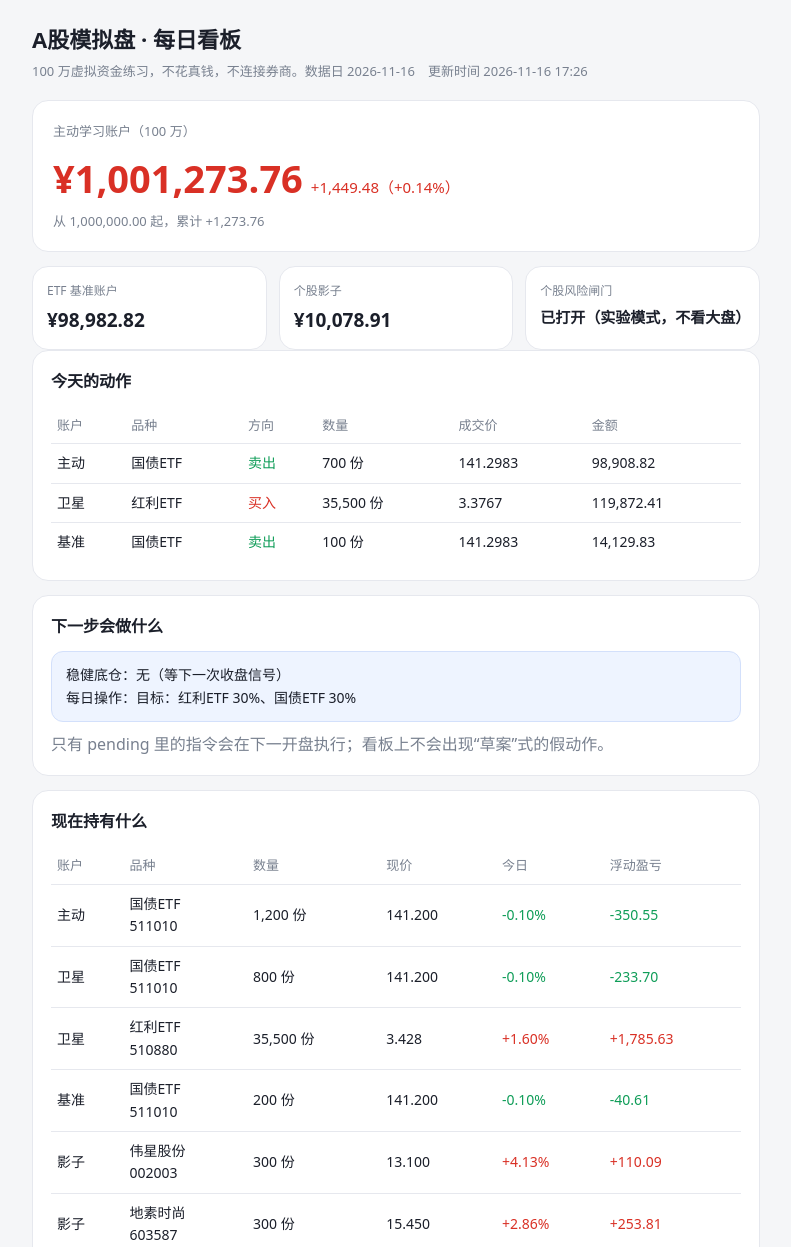
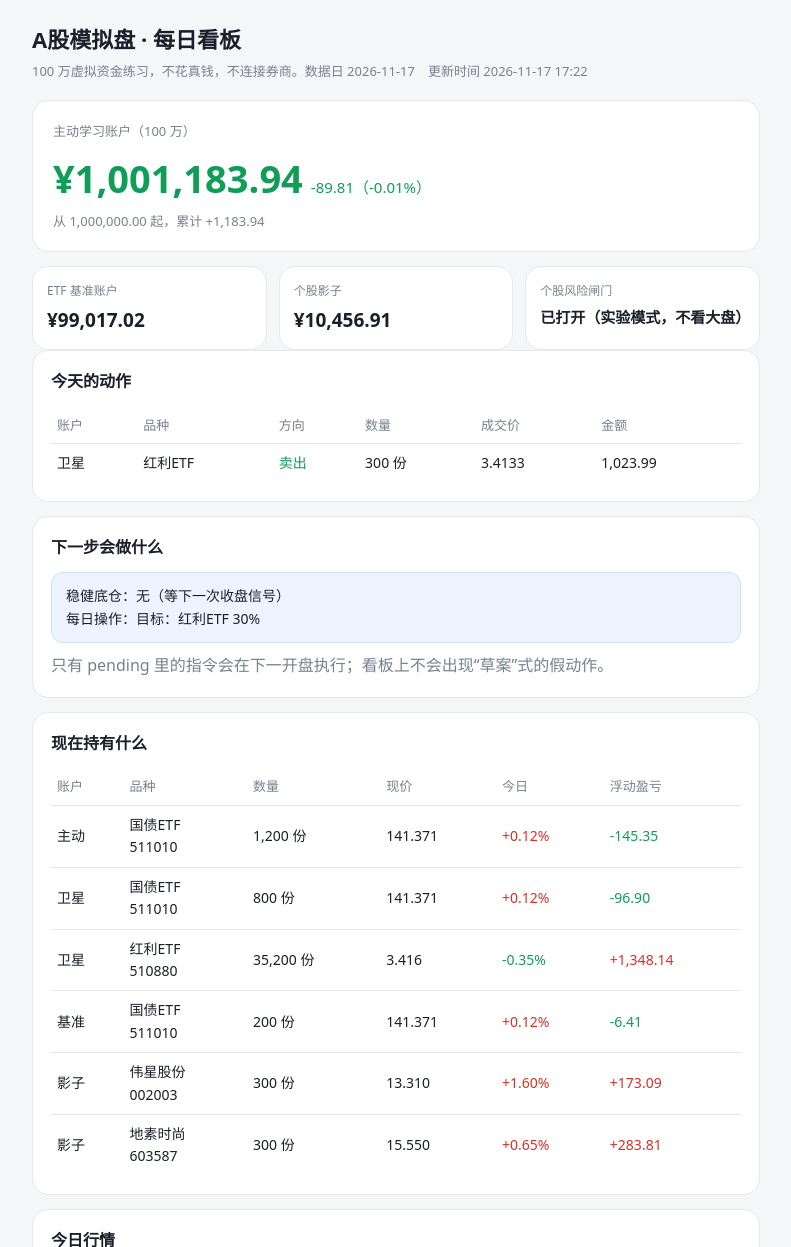
Before and after one commit to LE-CXR/ashare-paper, a plain HTML site: page index.html in a window 1280 px wide. Shown: the top 1247 px of the page, without its empty margins (244-1035 px from the left). Drawn offline with Linux system fonts and the light colour scheme.

Commit message:
chore: 更新看板 2026-11-17 17:22

```diff
--- a/index.html
+++ b/index.html
@@ -33,52 +33,52 @@ footer{color:var(--muted);font-size:12px;margin-top:20px;text-align:center}
 @media(max-width:520px){.grid{grid-template-columns:1fr}.hero .big{font-size:32px}}
 </style></head><body><div class="wrap">
 <h1>A股模拟盘 · 每日看板</h1>
-<div class="sub">100 万虚拟资金练习，不花真钱，不连接券商。数据日 2026-11-16　更新时间 2026-11-16 17:26</div>
+<div class="sub">100 万虚拟资金练习，不花真钱，不连接券商。数据日 2026-11-17　更新时间 2026-11-17 17:22</div>
 
 <div class="hero">
   <div class="label">主动学习账户（100 万）</div>
-  <div class="big up">¥1,001,273.76<small class="up">+1,449.48（+0.14%）</small></div>
-  <div class="sub" style="margin:0">从 1,000,000.00 起，累计 +1,273.76</div>
+  <div class="big down">¥1,001,183.94<small class="down">-89.81（-0.01%）</small></div>
+  <div class="sub" style="margin:0">从 1,000,000.00 起，累计 +1,183.94</div>
 </div>
 
 <div class="grid">
-  <div class="tile"><div class="k">ETF 基准账户</div><div class="v">¥98,982.82</div></div>
-  <div class="tile"><div class="k">个股影子</div><div class="v">¥10,078.91</div></div>
+  <div class="tile"><div class="k">ETF 基准账户</div><div class="v">¥99,017.02</div></div>
+  <div class="tile"><div class="k">个股影子</div><div class="v">¥10,456.91</div></div>
   <div class="tile"><div class="k">个股风险闸门</div><div class="v" style="font-size:15px">已打开（实验模式，不看大盘）</div></div>
 </div>
 
 <div class="card">
   <h2>今天的动作</h2>
-  <table><thead><tr><th>账户</th><th>品种</th><th>方向</th><th>数量</th><th>成交价</th><th>金额</th></tr></thead><tbody><tr><td>主动</td><td>国债ETF</td><td class="down">卖出</td><td>700 份</td><td>141.2983</td><td>98,908.82</td></tr><tr><td>卫星</td><td>红利ETF</td><td class="up">买入</td><td>35,500 份</td><td>3.3767</td><td>119,872.41</td></tr><tr><td>基准</td><td>国债ETF</td><td class="down">卖出</td><td>100 份</td><td>141.2983</td><td>14,129.83</td></tr></tbody></table>
+  <table><thead><tr><th>账户</th><th>品种</th><th>方向</th><th>数量</th><th>成交价</th><th>金额</th></tr></thead><tbody><tr><td>卫星</td><td>红利ETF</td><td class="down">卖出</td><td>300 份</td><td>3.4133</td><td>1,023.99</td></tr></tbody></table>
 </div>
 
 <div class="card">
   <h2>下一步会做什么</h2>
   <div class="next">
     <div>稳健底仓：无（等下一次收盘信号）</div>
-    <div>每日操作：目标：红利ETF 30%、国债ETF 30%</div>
+    <div>每日操作：目标：红利ETF 30%</div>
   </div>
   <p class="quiet" style="margin-top:10px">只有 pending 里的指令会在下一开盘执行；看板上不会出现“草案”式的假动作。</p>
 </div>
 
 <div class="card">
   <h2>现在持有什么</h2>
-  <table><thead><tr><th>账户</th><th>品种</th><th>数量</th><th>现价</th><th>今日</th><th>浮动盈亏</th></tr></thead><tbody><tr><td>主动</td><td>国债ETF<br><span class="muted">511010</span></td><td>1,200 份</td><td>141.200</td><td><span class="down">-0.10%</span></td><td><span class="down">-350.55</span></td></tr><tr><td>卫星</td><td>国债ETF<br><span class="muted">511010</span></td><td>800 份</td><td>141.200</td><td><span class="down">-0.10%</span></td><td><span class="down">-233.70</span></td></tr><tr><td>卫星</td><td>红利ETF<br><span class="muted">510880</span></td><td>35,500 份</td><td>3.428</td><td><span class="up">+1.60%</span></td><td><span class="up">+1,785.63</span></td></tr><tr><td>基准</td><td>国债ETF<br><span class="muted">511010</span></td><td>200 份</td><td>141.200</td><td><span class="down">-0.10%</span></td><td><span class="down">-40.61</span></td></tr><tr><td>影子</td><td>伟星股份<br><span class="muted">002003</span></td><td>300 份</td><td>13.100</td><td><span class="up">+4.13%</span></td><td><span class="up">+110.09</span></td></tr><tr><td>影子</td><td>地素时尚<br><span class="muted">603587</span></td><td>300 份</td><td>15.450</td><td><span class="up">+2.86%</span></td><td><span class="up">+253.81</span></td></tr></tbody></table>
+  <table><thead><tr><th>账户</th><th>品种</th><th>数量</th><th>现价</th><th>今日</th><th>浮动盈亏</th></tr></thead><tbody><tr><td>主动</td><td>国债ETF<br><span class="muted">511010</span></td><td>1,200 份</td><td>141.371</td><td><span class="up">+0.12%</span></td><td><span class="down">-145.35</span></td></tr><tr><td>卫星</td><td>国债ETF<br><span class="muted">511010</span></td><td>800 份</td><td>141.371</td><td><span class="up">+0.12%</span></td><td><span class="down">-96.90</span></td></tr><tr><td>卫星</td><td>红利ETF<br><span class="muted">510880</span></td><td>35,200 份</td><td>3.416</td><td><span class="down">-0.35%</span></td><td><span class="up">+1,348.14</span></td></tr><tr><td>基准</td><td>国债ETF<br><span class="muted">511010</span></td><td>200 份</td><td>141.371</td><td><span class="up">+0.12%</span></td><td><span class="down">-6.41</span></td></tr><tr><td>影子</td><td>伟星股份<br><span class="muted">002003</span></td><td>300 份</td><td>13.310</td><td><span class="up">+1.60%</span></td><td><span class="up">+173.09</span></td></tr><tr><td>影子</td><td>地素时尚<br><span class="muted">603587</span></td><td>300 份</td><td>15.550</td><td><span class="up">+0.65%</span></td><td><span class="up">+283.81</span></td></tr></tbody></table>
 </div>
 
 <div class="card">
   <h2>今日行情</h2>
-  <table><thead><tr><th>名称</th><th>代码</th><th>现价</th><th>今日</th></tr></thead><tbody><tr><td>上证指数</td><td>000001</td><td>3,602.57</td><td><span class="down">-0.87%</span></td></tr><tr><td>创业板指</td><td>399006</td><td>2,320.02</td><td><span class="down">-4.37%</span></td></tr><tr><td>沪深300</td><td>000300</td><td>3,979.80</td><td><span class="down">-0.91%</span></td></tr><tr><td>国债ETF国泰</td><td>511010</td><td>141.200</td><td><span class="down">-0.10%</span></td></tr><tr><td>红利ETF华泰柏瑞</td><td>510880</td><td>3.428</td><td><span class="up">+1.60%</span></td></tr><tr><td>黄金ETF华安</td><td>518880</td><td>7.852</td><td><span class="down">-1.28%</span></td></tr><tr><td>半导体ETF国联安</td><td>512480</td><td>0.749</td><td><span class="down">-5.55%</span></td></tr></tbody></table>
+  <table><thead><tr><th>名称</th><th>代码</th><th>现价</th><th>今日</th></tr></thead><tbody><tr><td>上证指数</td><td>000001</td><td>3,584.58</td><td><span class="down">-0.50%</span></td></tr><tr><td>创业板指</td><td>399006</td><td>2,292.20</td><td><span class="down">-1.20%</span></td></tr><tr><td>沪深300</td><td>000300</td><td>3,976.46</td><td><span class="down">-0.08%</span></td></tr><tr><td>国债ETF国泰</td><td>511010</td><td>141.371</td><td><span class="up">+0.12%</span></td></tr><tr><td>红利ETF华泰柏瑞</td><td>510880</td><td>3.416</td><td><span class="down">-0.35%</span></td></tr><tr><td>黄金ETF华安</td><td>518880</td><td>7.897</td><td><span class="up">+0.57%</span></td></tr><tr><td>半导体ETF国联安</td><td>512480</td><td>0.759</td><td><span class="up">+1.34%</span></td></tr></tbody></table>
 </div>
 
 <div class="card">
   <h2>净值走势</h2>
-  <svg viewBox="0 0 660 170" preserveAspectRatio="none" class="curve"><line x1="12" y1="140.3" x2="648" y2="140.3" class="base"/><polyline fill="none" stroke="#d93025" stroke-width="2.5" points="12.0,140.3 102.9,64.3 193.7,125.6 284.6,134.3 375.4,157.7 466.3,151.5 557.1,158.0 648.0,12.0"/></svg><div class="curve-note">2026-11-05 → 2026-11-16　净值区间 999,824.28 ~ 1,001,273.76　虚线为 100 万本金</div>
+  <svg viewBox="0 0 660 170" preserveAspectRatio="none" class="curve"><line x1="12" y1="140.3" x2="648" y2="140.3" class="base"/><polyline fill="none" stroke="#d93025" stroke-width="2.5" points="12.0,140.3 91.5,64.3 171.0,125.6 250.5,134.3 330.0,157.7 409.5,151.5 489.0,158.0 568.5,12.0 648.0,21.0"/></svg><div class="curve-note">2026-11-05 → 2026-11-17　净值区间 999,824.28 ~ 1,001,273.76　虚线为 100 万本金</div>
 </div>
 
 <div class="card">
   <h2>最近成交</h2>
-  <table><thead><tr><th>日期</th><th>账户</th><th>品种</th><th>方向</th><th>数量</th><th>价</th></tr></thead><tbody><tr><td>2026-11-16</td><td>主动</td><td>国债ETF</td><td class="down">卖出</td><td>700</td><td>141.2983</td></tr><tr><td>2026-11-16</td><td>基准</td><td>国债ETF</td><td class="down">卖出</td><td>100</td><td>141.2983</td></tr><tr><td>2026-11-16</td><td>卫星</td><td>红利ETF</td><td class="up">买入</td><td>35,500</td><td>3.3767</td></tr><tr><td>2026-11-13</td><td>影子</td><td>地素时尚</td><td class="up">买入</td><td>300</td><td>14.5873</td></tr><tr><td>2026-11-11</td><td>影子</td><td>伟星股份</td><td class="up">买入</td><td>300</td><td>12.7164</td></tr><tr><td>2026-11-09</td><td>卫星</td><td>红利ETF</td><td class="down">卖出</td><td>35,800</td><td>3.3543</td></tr><tr><td>2026-11-09</td><td>基准</td><td>红利ETF</td><td class="down">卖出</td><td>13,100</td><td>3.3543</td></tr><tr><td>2026-11-06</td><td>主动</td><td>国债ETF</td><td class="up">买入</td><td>1,900</td><td>141.4497</td></tr><tr><td>2026-11-06</td><td>卫星</td><td>红利ETF</td><td class="up">买入</td><td>35,800</td><td>3.3457</td></tr><tr><td>2026-11-06</td><td>卫星</td><td>国债ETF</td><td class="up">买入</td><td>800</td><td>141.4497</td></tr><tr><td>2026-10-30</td><td>基准</td><td>红利ETF</td><td class="up">买入</td><td>13,100</td><td>3.4257</td></tr><tr><td>2026-10-30</td><td>基准</td><td>国债ETF</td><td class="up">买入</td><td>300</td><td>141.3606</td></tr></tbody></table>
+  <table><thead><tr><th>日期</th><th>账户</th><th>品种</th><th>方向</th><th>数量</th><th>价</th></tr></thead><tbody><tr><td>2026-11-17</td><td>卫星</td><td>红利ETF</td><td class="down">卖出</td><td>300</td><td>3.4133</td></tr><tr><td>2026-11-16</td><td>主动</td><td>国债ETF</td><td class="down">卖出</td><td>700</td><td>141.2983</td></tr><tr><td>2026-11-16</td><td>基准</td><td>国债ETF</td><td class="down">卖出</td><td>100</td><td>141.2983</td></tr><tr><td>2026-11-16</td><td>卫星</td><td>红利ETF</td><td class="up">买入</td><td>35,500</td><td>3.3767</td></tr><tr><td>2026-11-13</td><td>影子</td><td>地素时尚</td><td class="up">买入</td><td>300</td><td>14.5873</td></tr><tr><td>2026-11-11</td><td>影子</td><td>伟星股份</td><td class="up">买入</td><td>300</td><td>12.7164</td></tr><tr><td>2026-11-09</td><td>卫星</td><td>红利ETF</td><td class="down">卖出</td><td>35,800</td><td>3.3543</td></tr><tr><td>2026-11-09</td><td>基准</td><td>红利ETF</td><td class="down">卖出</td><td>13,100</td><td>3.3543</td></tr><tr><td>2026-11-06</td><td>主动</td><td>国债ETF</td><td class="up">买入</td><td>1,900</td><td>141.4497</td></tr><tr><td>2026-11-06</td><td>卫星</td><td>红利ETF</td><td class="up">买入</td><td>35,800</td><td>3.3457</td></tr><tr><td>2026-11-06</td><td>卫星</td><td>国债ETF</td><td class="up">买入</td><td>800</td><td>141.4497</td></tr><tr><td>2026-10-30</td><td>基准</td><td>红利ETF</td><td class="up">买入</td><td>13,100</td><td>3.4257</td></tr></tbody></table>
 </div>
 
 <footer>模拟账户，不保证盈利，不构成投资建议。<br>本页由 Hermes 每个交易日收盘后自动更新。</footer>
```
